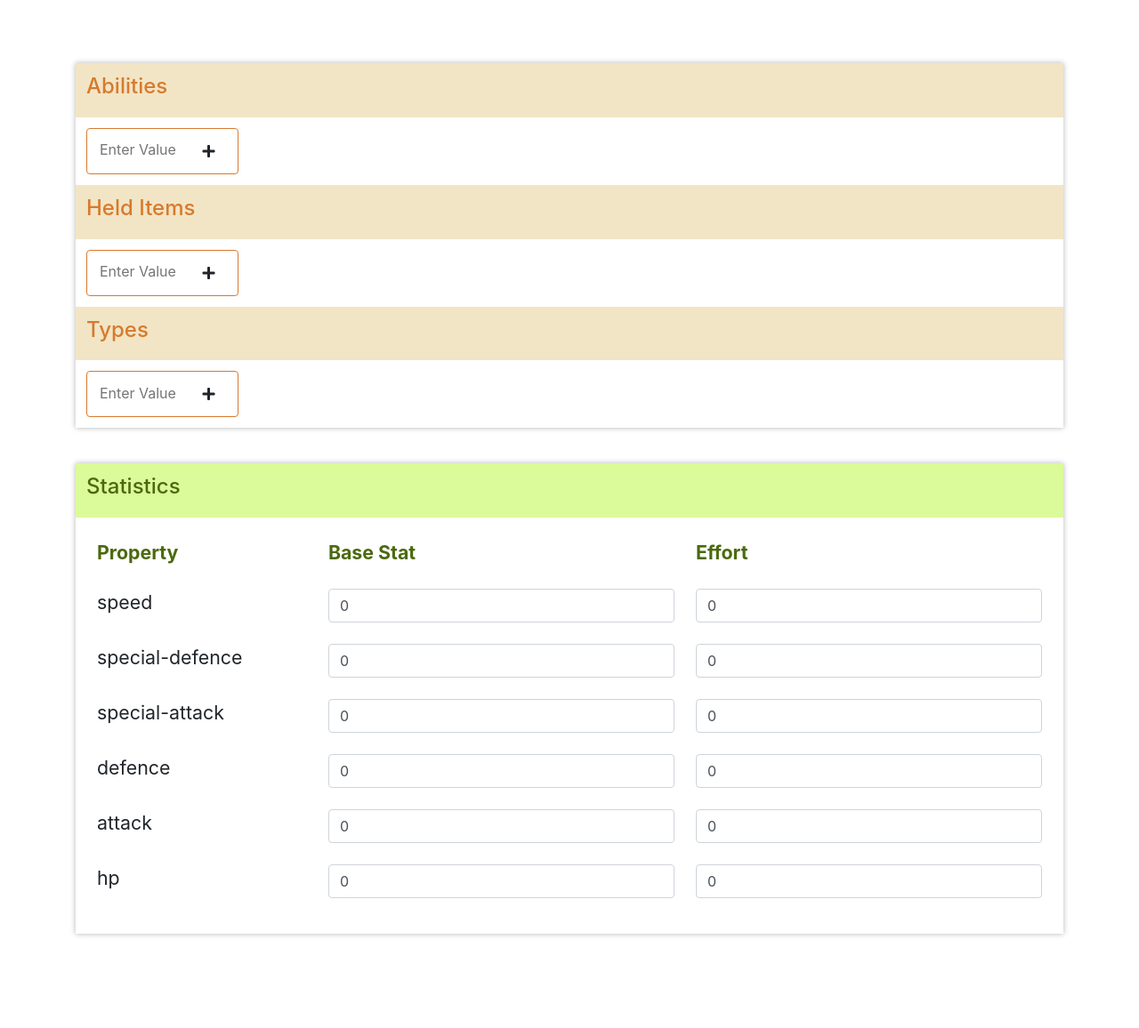
After one commit to gilbertgit95/pokemon-django, a Django app: page /add-pokemon in a window 1280 px wide. The commit adds this page. Shown: the part 563-1719 px from the top of the page at 89% size. Run offline with Django 3.2, Linux system fonts and the light colour scheme; some libraries are stand-ins or nearby versions.

Commit message:
Requirements(4) Create a page that allows you to create a new pokemon

```diff
--- a/pokepolls/urls.py
+++ b/pokepolls/urls.py
@@ -4,5 +4,6 @@ from . import views
 
 urlpatterns = [
     path('', views.PokemonView.as_view(), name='index'),
+    path('add-pokemon', views.AddView.as_view(), name='add'),
     re_path(r'^pokemons/(?P<name>[\w-]+)/$', views.DetailView.as_view(), name='detail')
 ]
--- a/pokepolls/views.py
+++ b/pokepolls/views.py
@@ -1,4 +1,4 @@
-from django.shortcuts import render
+from django.shortcuts import render, redirect
 from django.http import HttpResponse
 from django.core import serializers
 from django.views import View
@@ -30,3 +30,60 @@ class DetailView(View):
         poke['stats'] = [item.split(':') for item in poke['stats']]
 
         return render(request, 'pokemon.html', {'pokemon': poke})
+
+class AddView(View):
+    def get(self, request):
+        poke = {}
+        poke['name'] = 'Enter name here'
+        poke['weight'] = 0
+        poke['height'] = 0
+        poke['image'] = ''
+        poke['abilities'] = []
+        poke['held_items'] = []
+        poke['types'] = []
+
+        poke['stats'] = [
+            ['speed', 0, 0],
+            ['special-defence', 0, 0],
+            ['special-attack', 0, 0],
+            ['defence', 0, 0],
+            ['attack', 0, 0],
+            ['hp', 0, 0]
+        ]
+
+        back_path = '/'
+        action = '/add-pokemon' # or modify
+
+        return render(request, 'poke-form.html', {'pokemon': poke, 'back_path': back_path, 'action': action })
+
+
+    def post(self, request):
+        try:
+            name = request.POST.get('name')
+            weight = request.POST.get('weight')
+            height = request.POST.get('height')
+            pokeid = request.POST.get('pokeid')
+            abilities = request.POST.get('abilities')
+            items = request.POST.get('items')
+            types = request.POST.get('types')
+            stats = request.POST.get('stats')
+            image = request.POST.get('image')
+
+            pokemon = Pokemon(
+                poke_id=pokeid,
+                name=name,
+                weight=weight,
+                height=height,
+                image=image,
+                held_items=items,
+                abilities=abilities,
+                types=types,
+                stats=stats
+            )
+            pokemon.save()
+
+        except:
+            console.log('Error saving the product')
+
+
+        return redirect('/')
--- /dev/null
+++ b/static/scripts/poke-form.js
@@ -0,0 +1,122 @@
+const createListElement = (val, opt) => {
+    return document.createRange().createContextualFragment(`
+        <span class="btn ${ opt }-value" style="border: 1px solid #d77a2e;">
+            <input class="from-control"
+                placeholder="Enter Value"
+                value="${ val }"
+                style="width: 100px;
+                        border: none;
+                        outline: none;
+                        background: none;">
+            <button class="btn" onclick="removeParentEl(this)">
+                <i class="fa fa-trash"></i>
+            </button>
+        </span>
+    `)
+}
+
+const removeParentEl = (e) => {
+    e.parentElement.remove()
+}
+
+$(document).ready(() => {
+    let nameForm = $('#name_form')
+    let imageForm = $('#image_form')
+    let weigthForm = $('#weight_form')
+    let heightForm = $('#height_form')
+    let pokeidForm = $('#pokeid_form')
+
+    let abilityAddBtn = $('#ability_add')
+    let itemAddBtn = $('#item_add')
+    let typeAddBtn = $('#type_add')
+
+    let saveBtn = $('#save_btn')
+    let submitForm = $('#submit_form')
+
+    abilityAddBtn.find('button').click(() => {
+        let inp = abilityAddBtn.find('input')
+        let val = inp.val()
+
+        if (val && val.length) {
+            let el = createListElement(val, 'ability')
+            $(el).insertBefore(abilityAddBtn)
+            inp.val('')
+        }
+    })
+
+    itemAddBtn.find('button').click(() => {
+        let inp = itemAddBtn.find('input')
+        let val = inp.val()
+
+        if (val && val.length) {
+            let el = createListElement(val, 'item')
+            $(el).insertBefore(itemAddBtn)
+            inp.val('')
+        }
+    })
+
+    typeAddBtn.find('button').click(() => {
+        let inp = typeAddBtn.find('input')
+        let val = inp.val()
+
+        if (val && val.length) {
+            let el = createListElement(val, 'type')
+            $(el).insertBefore(typeAddBtn)
+            inp.val('')
+        }
+    })
+
+    saveBtn.click(() => {
+        let abilitiesForm = $('.ability-value')
+        let heldItemsForm = $('.item-value')
+        let typesForm = $('.type-value')
+        let statsForm = $('.stats-value')
+
+        let name = nameForm.val()
+        let image = imageForm.val()
+        let weight = weigthForm.val()
+        let height = heightForm.val()
+        let pokeid = pokeidForm.val()
+        let abilities = []
+        let items = []
+        let types = []
+        let stats = []
+
+        abilitiesForm.each((e, el) => {
+            abilities.push($(el).find('input').val())
+        })
+        heldItemsForm.each((e, el) => {
+            items.push($(el).find('input').val())
+        })
+        typesForm.each((e, el) => {
+            types.push($(el).find('input').val())
+        })
+        statsForm.each((e, el) => {
+            let inp = $(el).find('input')
+            let td = el.title
+            let baseStat = inp.first().val()
+            let effort = inp.last().val()
+
+            stats.push(`${ td }:${ baseStat }:${ effort }`)
+        })
+
+        abilities = abilities.join(',')
+        items = items.join(',')
+        types = types.join(',')
+        stats = stats.join(',')
+
+        // assign to form inputs
+        let inputs = submitForm.find('input')
+        inputs[0].value = name
+        inputs[1].value = image
+        inputs[2].value = weight
+        inputs[3].value = height
+        inputs[4].value = pokeid
+        inputs[5].value = abilities
+        inputs[6].value = items
+        inputs[7].value = types
+        inputs[8].value = stats
+
+        submitForm.find('button').click()
+    })
+})
--- /dev/null
+++ b/templates/poke-form.html
@@ -0,0 +1,228 @@
+{% extends 'base.html' %}
+{% load static %}
+
+{% block content %}
+    <div class="jumbotron jumbotron-fluid"
+         style="background-image: url({% static 'assets/wallpaper.jpg' %});">
+        <div class="container"
+            style="color: rgb(109, 49, 8);">
+            <div class="row" style="margin-bottom: 20px;">
+                <a style="margin: 10px;"  class="btn" href="{{ back_path }}">
+                    <i class="fa fa-angle-left"></i>
+                    <span>back</span>
+                </a>
+                <button id="save_btn" style="margin: 10px;" class="btn btn-warning">
+                    <i class="fa fa-save"></i>
+                    <span>save</span>
+                </button>
+            </div>
+            <div class="row" style="margin-bottom: 20px;">
+                <div class="col-md-2" style="text-align: right;"><h4>Name</h4></div>
+                <div class="col-md-10">
+                    <input type="text"
+                        class="form-control"
+                        id="name_form"
+                        placeholder="">
+                </div>
+            </div>
+            <div class="row" style="margin-bottom: 20px;">
+                <div class="col-md-2" style="text-align: right;"><h4>Image</h4></div>
+                <div class="col-md-10">
+                    <input type="text"
+                        class="form-control"
+                        id="image_form"
+                        placeholder="">
+                </div>
+            </div>
+            <div class="row" style="margin-bottom: 20px;">
+                <div class="col-md-2" style="text-align: right;"><h4>Weight</h4></div>
+                <div class="col-md-10">
+                    <input type="number"
+                        style="width: 200px;"
+                        class="form-control"
+                        id="weight_form"
+                        placeholder="">
+                </div>
+            </div>
+            <div class="row" style="margin-bottom: 20px;">
+                <div class="col-md-2" style="text-align: right;"><h4>Height</h4></div>
+                <div class="col-md-10">
+                    <input type="number"
+                        style="width: 200px;"
+                        class="form-control"
+                        id="height_form"
+                        placeholder="">
+                </div>
+            </div>
+            <div class="row" style="margin-bottom: 20px;">
+                <div class="col-md-2" style="text-align: right;"><h4>Pokemon ID</h4></div>
+                <div class="col-md-10">
+                    <input type="number"
+                        style="width: 200px;"
+                        class="form-control"
+                        id="pokeid_form"
+                        placeholder="">
+                </div>
+            </div>
+        </div>
+    </div>
+    <div class="container">
+        <div class="row">
+            <div class="col-md-12">
+                <div class="" style="margin-top: 40px;
+                                    box-shadow: 0px 0px 6px 0px rgba(0, 0, 0, 0.3);">
+                    <table class="table table-borderless" style="color: #d77a2e;">
+                        <tbody style="font-size: 16pt;">
+                            <tr style="background: #f2e5c5;">
+                                <td><h4>Abilities</h4></td>
+                            </tr>
+                            <tr>
+                                <td>
+                                    {% for ability in pokemon.abilities %}
+                                        <span class="btn ability-value" style="border: 1px solid #d77a2e;">
+                                            <input class="from-control"
+                                                placeholder="Enter Value"
+                                                style="width: 100px;
+                                                        border: none;
+                                                        outline: none;
+                                                        background: none;">
+                                            <button class="btn" onclick="removeParentEl(this)">
+                                                <i class="fa fa-trash"></i>
+                                            </button>
+                                        </span>
+                                    {% endfor %}
+                                    <span id="ability_add" class="btn" style="border: 1px solid #d77a2e;">
+                                        <input class="from-control"
+                                            placeholder="Enter Value"
+                                            style="width: 100px;
+                                                    border: none;
+                                                    outline: none;
+                                                    background: none;">
+                                        <button class="btn" style="outline: none;">
+                                            <i class="fa fa-plus"></i>
+                                        </button>
+                                    </span>
+                                </td>
+                            </tr>
+                        </tbody>
+                        <tbody style="font-size: 16pt;">
+                            <tr style="background: #f2e5c5;">
+                                <td><h4>Held Items</h4></td>
+                            </tr>
+                            <tr>
+                                <td>
+                                    {% for item in pokemon.held_items %}
+                                        <span class="btn item-value" style="border: 1px solid #d77a2e;">
+                                            <input class="from-control"
+                                                placeholder="Enter Value"
+                                                style="width: 100px;
+                                                        border: none;
+                                                        outline: none;
+                                                        background: none;">
+                                            <button class="btn" onclick="removeParentEl(this)">
+                                                <i class="fa fa-trash"></i>
+                                            </button>
+                                        </span>
+                                    {% endfor %}
+                                    <span id="item_add" class="btn" style="border: 1px solid #d77a2e;">
+                                        <input class="from-control"
+                                            placeholder="Enter Value"
+                                            style="width: 100px;
+                                                    border: none;
+                                                    outline: none;
+                                                    background: none;">
+                                        <button class="btn" style="outline: none;">
+                                            <i class="fa fa-plus"></i>
+                                        </button>
+                                    </span>
+                                </td>
+                            </tr>
+                        </tbody>
+                        <tbody style="font-size: 16pt;">
+                            <tr style="background: #f2e5c5;">
+                                <td><h4>Types</h4></td>
+                            </tr>
+                            <tr>
+                                <td>
+                                    {% for type in pokemon.types %}
+                                        <span class="btn type-value" style="border: 1px solid #d77a2e;">
+                                            <input class="from-control"
+                                                placeholder="Enter Value"
+                                                style="width: 100px;
+                                                        border: none;
+                                                        outline: none;
+                                                        background: none;">
+                                            <button class="btn" onclick="removeParentEl(this)">
+                                                <i class="fa fa-trash"></i>
+                                            </button>
+                                        </span>
+                                    {% endfor %}
+                                    <span id="type_add" class="btn" style="border: 1px solid #d77a2e;">
+                                        <input class="from-control"
+                                            placeholder="Enter Value"
+                                            style="width: 100px;
+                                                    border: none;
+                                                    outline: none;
+                                                    background: none;">
+                                        <button class="btn" style="outline: none;">
+                                            <i class="fa fa-plus"></i>
+                                        </button>
+                                    </span>
+                                </td>
+                            </tr>
+                        </tbody>
+                    </table>
+                </div>
+
+                <div class="" style="margin-top: 40px;
+                                    box-shadow: 0px 0px 6px 0px rgba(0, 0, 0, 0.3);">
+                    <table class="table table-borderless" style="color: #d77a2e;">
+                        <tbody style="font-size: 16pt; color: #4b690d;">
+                            <tr style="background: #dbfa9a;">
+                                <td><h4>Statistics</h4></td>
+                            </tr>
+                            <tr>
+                                <td>
+                                    <table class="table table-borderless">
+                                        <thead style="font-size: 16pt;">
+                                            <tr style="font-weight: bold; color: #4b690d;">
+                                                <td>Property</td>
+                                                <td>Base Stat</td>
+                                                <td>Effort</td>
+                                            </tr>
+                                        </thead>
+                                        <tbody style="font-size: 16pt;">
+                                            {% for poke in pokemon.stats %}
+                                                <tr class="stats-value" title="{{ poke.0 }}">
+                                                    <td>{{ poke.0 }}</td>
+                                                    <td><input class="form-control" type="number" value="{{ poke.1 }}" /></td>
+                                                    <td><input class="form-control" type="number" value="{{ poke.2 }}" /></td>
+                                                </tr>
+                                            {% endfor %}
+                                        </tbody>
+                                    </table>
+                                </td>
+                        </tbody>
+                    </table>
+                </div>
+            </div>
+        </div>
+    </div>
+
+    <form style="visibility: hidden;" id="submit_form" action="{{ action }}" method="POST">
+        <input type="text" value="" name="name" />
+        <input type="text" value="" name="image" />
+        <input type="text" value="" name="weight" />
+        <input type="text" value="" name="height" />
+        <input type="text" value="" name="pokeid" />
+        <input type="text" value="" name="abilities" />
+        <input type="text" value="" name="items" />
+        <input type="text" value="" name="types" />
+        <input type="text" value="" name="stats" />
+        {% csrf_token %}
+        <button type="submit">submit</button>
+    </form>
+
+    <script type="text/javascript" src="{% static 'scripts/poke-form.js' %}"></script>
+    <link type="text/css" rel="stylesheet" href="{% static 'styles/poke-form.css' %}" />
+{% endblock content %}
```
Also changed, not shown: templates/pokemon.html (+14 -14 lines), static/styles/poke-form.css (added).
